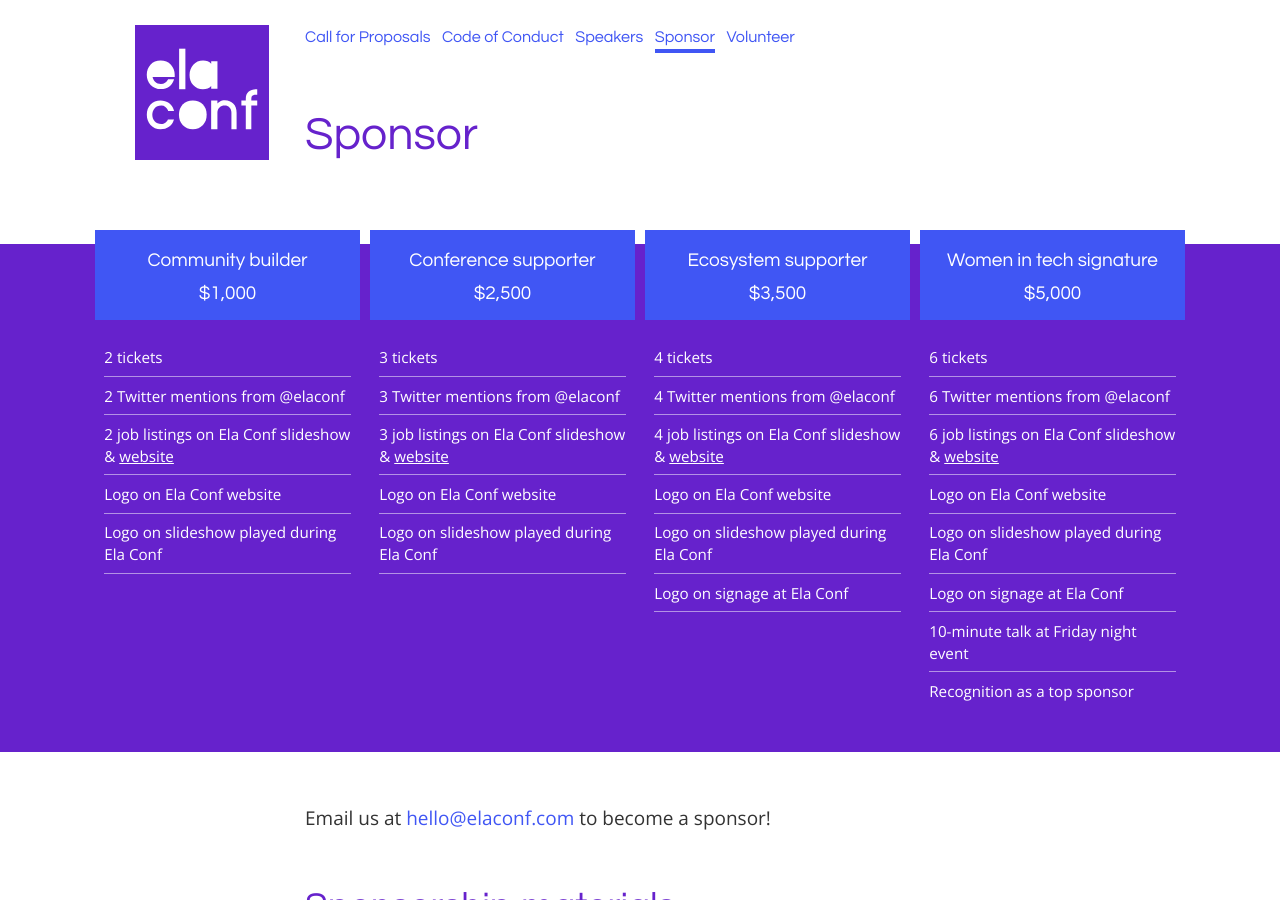
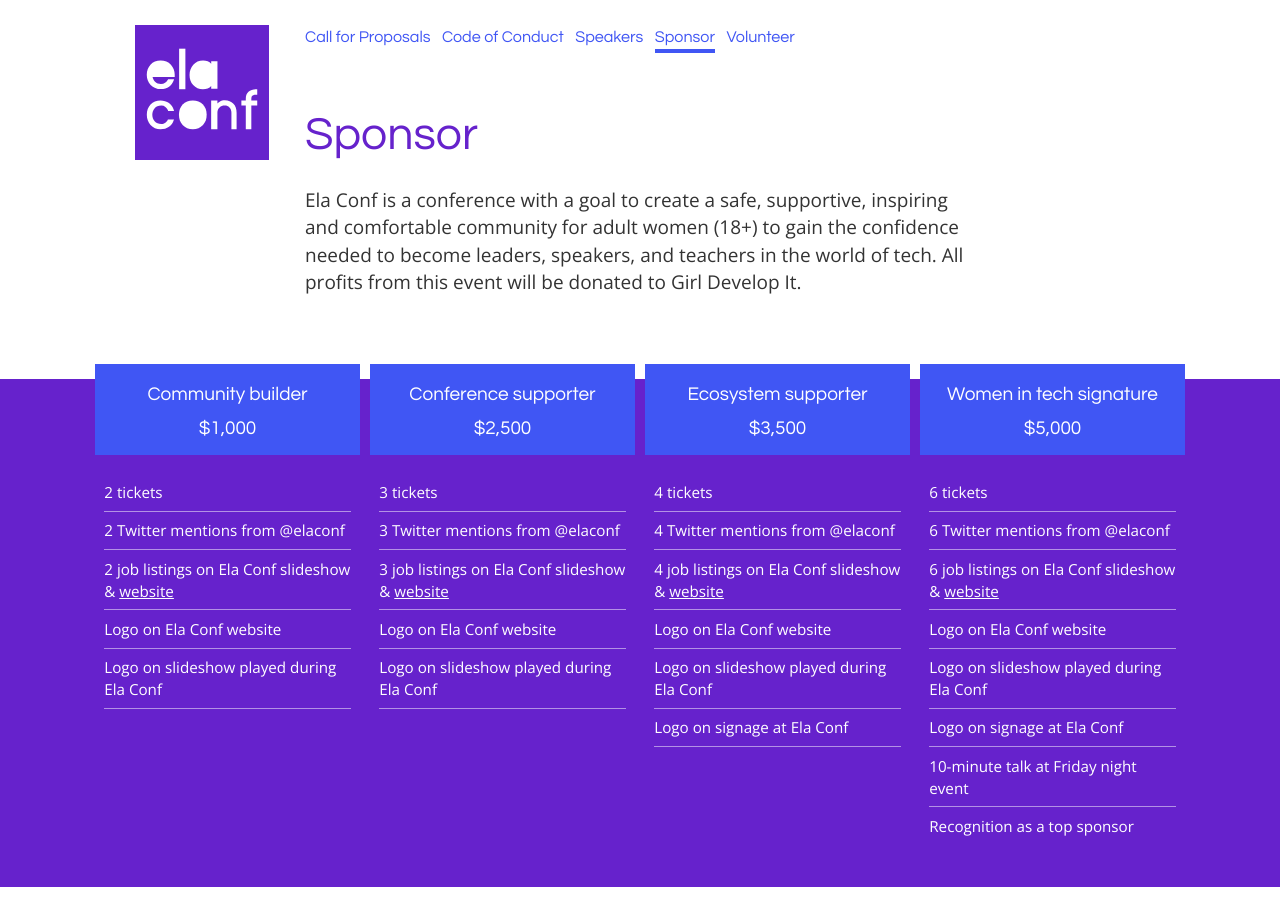
Before and after one commit to elaconf/elaconf.github.io, a Jekyll site: the page built from sponsor/index.html, in a window 1280 px wide and 900 px high. Built offline with Jekyll 4.4.1, drawn with Linux system fonts in a browser that asks for light colours.

Commit message:
add quick description about ela conf on /sponsor

```diff
--- a/sponsor/index.html
+++ b/sponsor/index.html
@@ -30,6 +30,8 @@ levels:
   talk: true
   top: true
 ---
+
+<p>Ela Conf is a conference with a goal to create a safe, supportive, inspiring and comfortable community for adult women (18+) to gain the confidence needed to become leaders, speakers, and teachers in the world of tech. All profits from this event will be donated to Girl Develop It.</p>
 
 </div>
 
```
